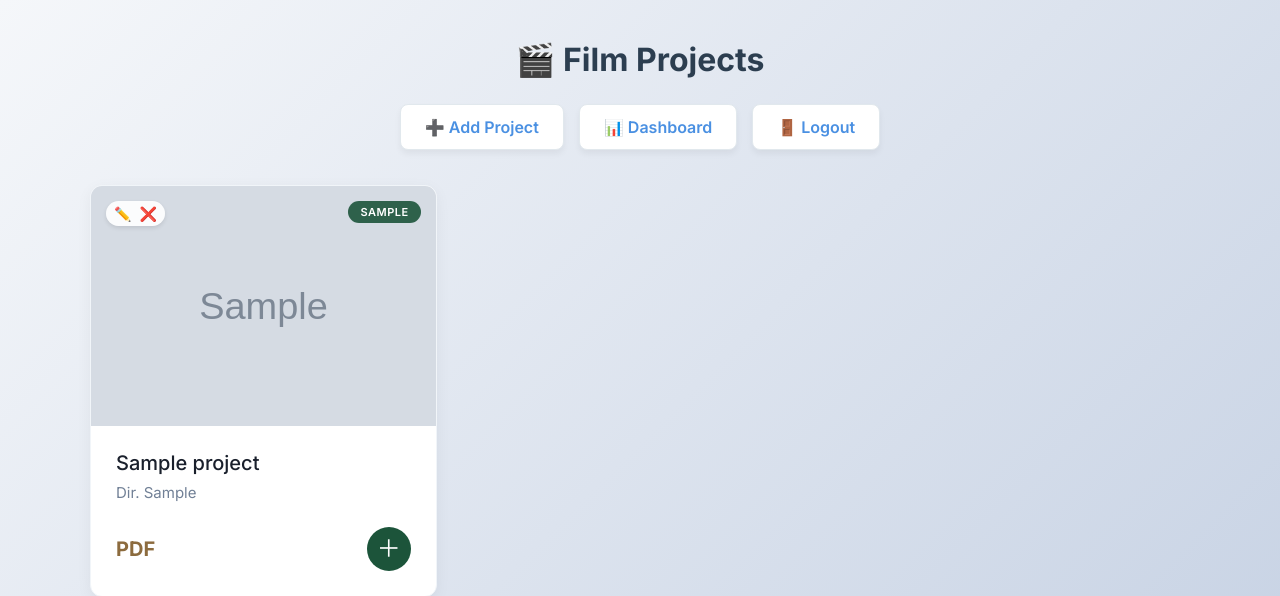
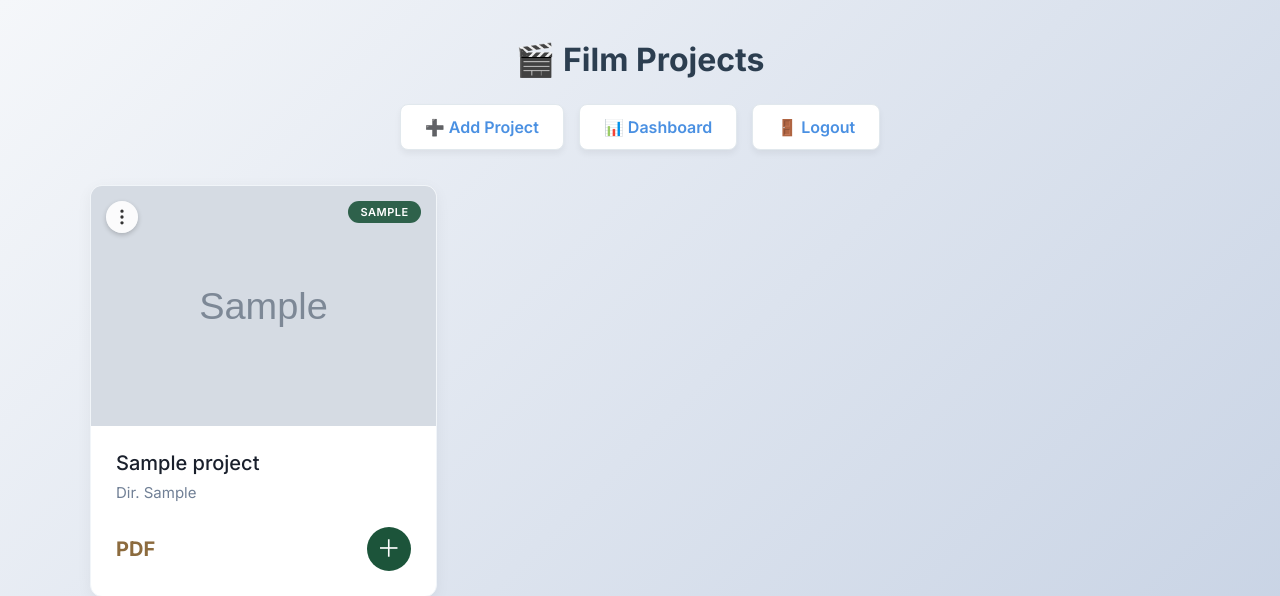
Before and after one commit to josephmathew18/Film-Production-Manager, a Django app: page /home/ in a window 1280 px wide. Shown: the top 596 px of the page. Run offline with Django 5.2, Linux system fonts and the light colour scheme; a user stored in the database is signed in; tables that the repository leaves empty hold one stand-in row (values such as "Sample post"); grey boxes marked "Sample" are stand-in pictures.

Commit message:
Update admin actions to use dropdown menu

```diff
--- a/project/templates/home.html
+++ b/project/templates/home.html
@@ -117,25 +117,80 @@
             backdrop-filter: blur(4px);
         }
 
-        .admin-actions {
+        .card-dropdown {
             position: absolute;
             top: 15px;
             left: 15px;
+            z-index: 10;
+        }
+
+        .dropdown-trigger {
+            background: rgba(255, 255, 255, 0.9);
+            border: none;
+            width: 32px;
+            height: 32px;
+            border-radius: 50%;
+            cursor: pointer;
+            color: #333;
             display: flex;
-            gap: 8px;
-            background: rgba(255,255,255,0.9);
-            padding: 4px 8px;
-            border-radius: 20px;
-            backdrop-filter: blur(4px);
-            box-shadow: 0 2px 4px rgba(0,0,0,0.1);
+            align-items: center;
+            justify-content: center;
+            box-shadow: 0 2px 5px rgba(0,0,0,0.2);
+            transition: background 0.2s;
+            padding: 0;
         }
-        .admin-actions a {
+
+        .dropdown-trigger svg {
+            width: 20px;
+            height: 20px;
+        }
+
+        .dropdown-trigger:hover, .card-dropdown:focus-within .dropdown-trigger {
+            background: #fff;
+        }
+
+        .dropdown-menu {
+            position: absolute;
+            top: 100%;
+            left: 0;
+            margin-top: 8px;
+            background: #1f2328;
+            border-radius: 8px;
+            width: 140px;
+            display: none;
+            flex-direction: column;
+            box-shadow: 0 10px 25px rgba(0,0,0,0.3);
+            overflow: hidden;
+            border: 1px solid #3d444d;
+        }
+
+        .card-dropdown:hover .dropdown-menu,
+        .card-dropdown:focus-within .dropdown-menu {
+            display: flex;
+        }
+
+        .dropdown-menu a {
+            padding: 12px 16px;
+            color: #e6edf3;
             text-decoration: none;
             font-size: 14px;
-            transition: transform 0.2s;
+            display: flex;
+            align-items: center;
+            gap: 10px;
+            transition: background 0.2s;
         }
-        .admin-actions a:hover {
-            transform: scale(1.15);
+
+        .dropdown-menu a:hover {
+            background: #30363d;
+        }
+
+        .dropdown-menu a.delete-option {
+            color: #e5534b;
+            border-top: 1px solid #30363d;
+        }
+
+        .dropdown-menu a.delete-option:hover {
+            background: rgba(229, 83, 75, 0.1);
         }
 
         .card-content {
@@ -234,9 +289,20 @@
                 <span class="genre-badge">{{ p.genre }}</span>
 
                 {% if request.user.userprofile.role == 'admin' or request.user.is_superuser %}
-                <div class="admin-actions">
-                    <a href="/update/{{ p.id }}" title="Edit Project">✏️</a>
-                    <a href="/delete/{{ p.id }}" title="Delete Project">❌</a>
+                <div class="card-dropdown">
+                    <button class="dropdown-trigger" aria-label="Menu">
+                        <svg viewBox="0 0 24 24" fill="none" stroke="currentColor" stroke-width="2" stroke-linecap="round" stroke-linejoin="round"><circle cx="12" cy="12" r="1"></circle><circle cx="12" cy="5" r="1"></circle><circle cx="12" cy="19" r="1"></circle></svg>
+                    </button>
+                    <div class="dropdown-menu">
+                        <a href="/update/{{ p.id }}">
+                            <svg width="16" height="16" viewBox="0 0 24 24" fill="none" stroke="currentColor" stroke-width="2"><path d="M11 4H4a2 2 0 0 0-2 2v14a2 2 0 0 0 2 2h14a2 2 0 0 0 2-2v-7"></path><path d="M18.5 2.5a2.121 2.121 0 0 1 3 3L12 15l-4 1 1-4 9.5-9.5z"></path></svg>
+                            Edit
+                        </a>
+                        <a href="/delete/{{ p.id }}" class="delete-option">
+                            <svg width="16" height="16" viewBox="0 0 24 24" fill="none" stroke="currentColor" stroke-width="2"><polyline points="3 6 5 6 21 6"></polyline><path d="M19 6v14a2 2 0 0 1-2 2H7a2 2 0 0 1-2-2V6m3 0V4a2 2 0 0 1 2-2h4a2 2 0 0 1 2 2v2"></path></svg>
+                            Delete
+                        </a>
+                    </div>
                 </div>
                 {% endif %}
             </div>
```
